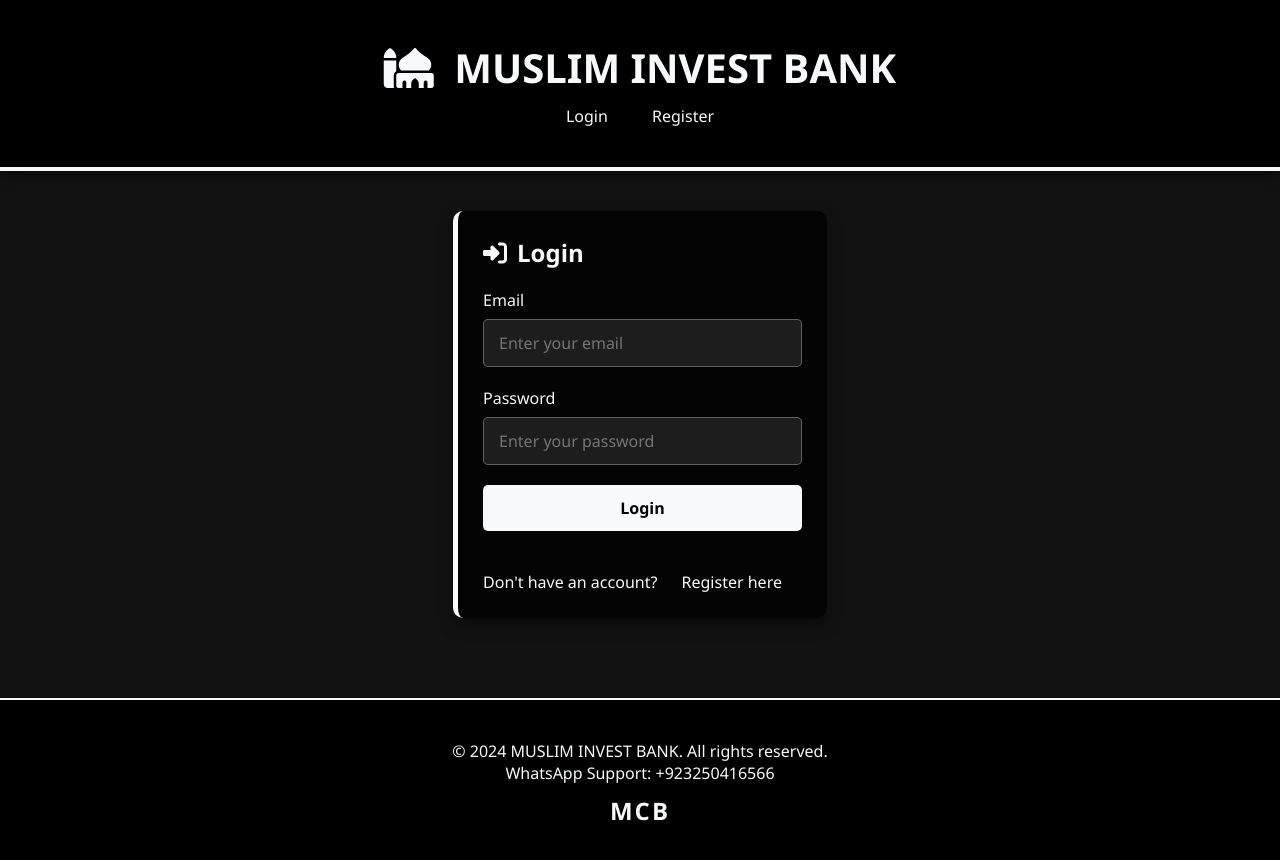
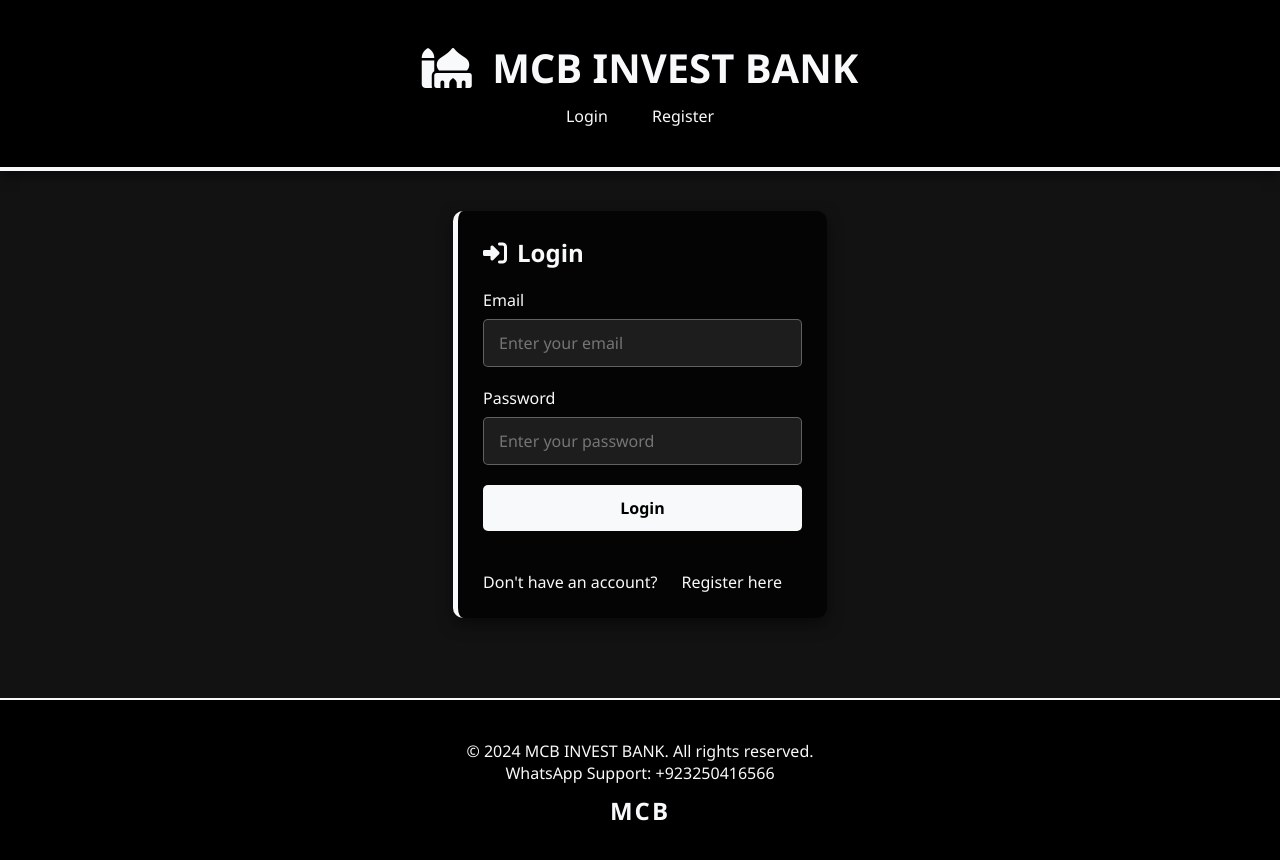
Before and after one commit to Moneybanksupport/Muslim-invest-bank, a plain HTML site: page index.html in a window 1280 px wide. Drawn offline with Linux system fonts and the light colour scheme; no server answers.

Commit message:
Update index.html

```diff
--- a/index.html
+++ b/index.html
@@ -3,7 +3,7 @@
 <head>
     <meta charset="UTF-8">
     <meta name="viewport" content="width=device-width, initial-scale=1.0">
-    <title>MUSLIM INVEST BANK</title>
+    <title>MCB INVEST BANK</title>
     <link rel="stylesheet" href="https://cdnjs.cloudflare.com/ajax/libs/font-awesome/6.4.0/css/all.min.css">
     <style>
         :root {
@@ -327,7 +327,7 @@
 <body>
     <header>
         <div class="container">
-            <h1><i class="fas fa-mosque"></i> MUSLIM INVEST BANK</h1>
+            <h1><i class="fas fa-mosque"></i> MCB INVEST BANK</h1>
             <div id="authLinks">
                 <a href="#" class="nav-link" onclick="showLogin()">Login</a>
                 <a href="#" class="nav-link" onclick="showRegistration()">Register</a>
@@ -547,7 +547,7 @@
 
     <footer>
         <div class="container">
-            <p>© 2024 MUSLIM INVEST BANK. All rights reserved.</p>
+            <p>© 2024 MCB INVEST BANK. All rights reserved.</p>
             <p>WhatsApp Support: +923250416566</p>
             <div class="mcb-footer">
                 MCB
```
